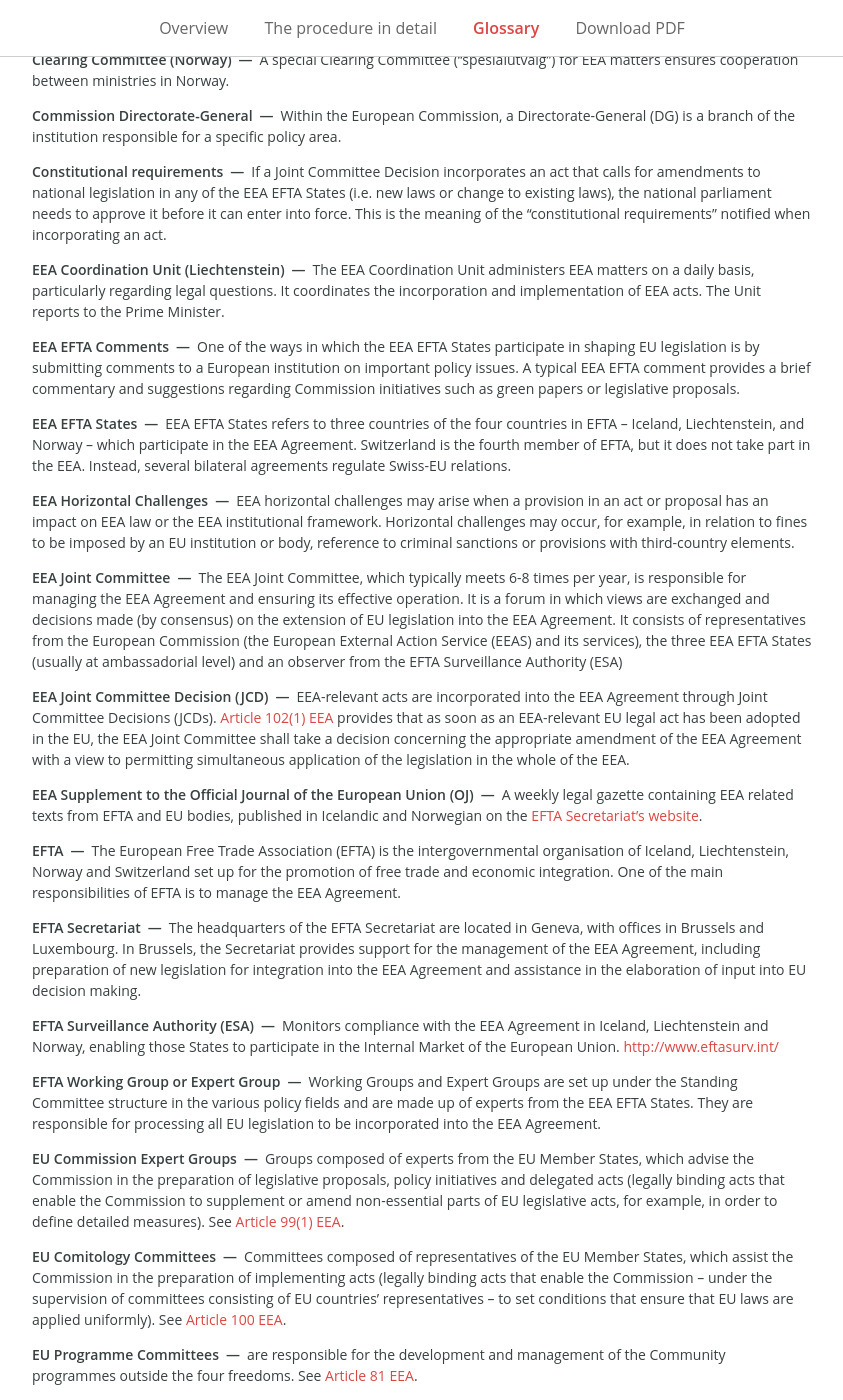
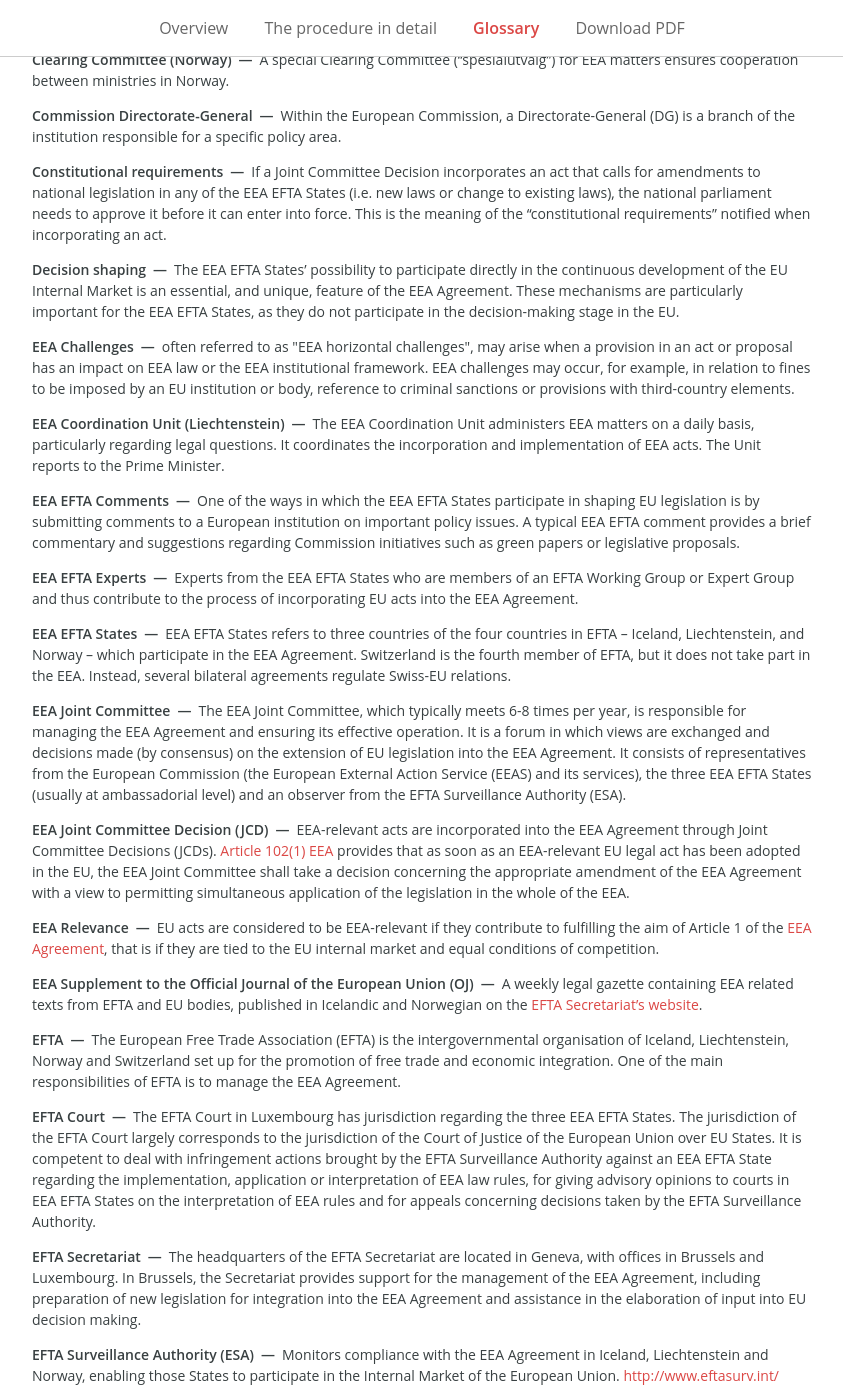
Before and after one commit to eaudeweb/efta_eea-procedure, a Jekyll site: the page built from glossary.html, in a window 1280 px wide and 1400 px high, scrolled down 381 px. Shown: the whole window, without its empty margins (218-1061 px from the left). Built offline with Jekyll 4.4.1, drawn with Linux system fonts in a browser that asks for light colours.

Commit message:
updated glossary

```diff
--- a/_data/glossary.json
+++ b/_data/glossary.json
@@ -32,6 +32,17 @@
   },
 
   {
+    "name": "Decision shaping",
+    "definition": "The EEA EFTA States’ possibility to participate directly in the continuous development of the EU Internal Market is an essential, and unique, feature of the EEA Agreement. These mechanisms are particularly important for the EEA EFTA States, as they do not participate in the decision-making stage in the EU."
+  },
+
+
+  {
+    "name": "EEA Challenges",
+    "definition": "often referred to as \"EEA horizontal challenges\", may arise when a provision in an act or proposal has an impact on EEA law or the EEA institutional framework. EEA challenges may occur, for example, in relation to fines to be imposed by an EU institution or body, reference to criminal sanctions or provisions with third-country elements."
+  },
+
+  {
     "name": "EEA Coordination Unit (Liechtenstein)",
     "definition": "The EEA Coordination Unit administers EEA matters on a daily basis, particularly regarding legal questions. It coordinates the incorporation and implementation of EEA acts. The Unit reports to the Prime Minister."
   },
@@ -41,24 +52,30 @@
     "definition": "One of the ways in which the EEA EFTA States participate in shaping EU legislation is by submitting comments to a European institution on important policy issues. A typical EEA EFTA comment provides a brief commentary and suggestions regarding Commission initiatives such as green papers or legislative proposals."
   },
 
+
+  {
+    "name": "EEA EFTA Experts",
+    "definition": "Experts from the EEA EFTA States who are members of an EFTA Working Group or Expert Group and thus contribute to the process of incorporating EU acts into the EEA Agreement."
+  },
+
   {
     "name": "EEA EFTA States",
     "definition": "EEA EFTA States refers to three countries of the four countries in EFTA – Iceland, Liechtenstein, and Norway – which participate in the EEA Agreement. Switzerland is the fourth member of EFTA, but it does not take part in the EEA. Instead, several bilateral agreements regulate Swiss-EU relations."
   },
 
   {
-    "name": "EEA Horizontal Challenges",
-    "definition": "EEA horizontal challenges may arise when a provision in an act or proposal has an impact on EEA law or the EEA institutional framework. Horizontal challenges may occur, for example, in relation to fines to be imposed by an EU institution or body, reference to criminal sanctions or provisions with third-country elements."
-  },
-
-  {
     "name": "EEA Joint Committee",
-    "definition": "The EEA Joint Committee, which typically meets 6-8 times per year, is responsible for managing the EEA Agreement and ensuring its effective operation. It is a forum in which views are exchanged and decisions made (by consensus) on the extension of EU legislation into the EEA Agreement. It consists of representatives from the European Commission (the European External Action Service (EEAS) and its services), the three EEA EFTA States (usually at ambassadorial level) and an observer from the EFTA Surveillance Authority (ESA)"
+    "definition": "The EEA Joint Committee, which typically meets 6-8 times per year, is responsible for managing the EEA Agreement and ensuring its effective operation. It is a forum in which views are exchanged and decisions made (by consensus) on the extension of EU legislation into the EEA Agreement. It consists of representatives from the European Commission (the European External Action Service (EEAS) and its services), the three EEA EFTA States (usually at ambassadorial level) and an observer from the EFTA Surveillance Authority (ESA)."
   },
 
   {
     "name": "EEA Joint Committee Decision (JCD)",
     "definition": "EEA-relevant acts are incorporated into the EEA Agreement through Joint Committee Decisions (JCDs). <a href=\"http://www.efta.int/media/documents/legal-texts/eea/the-eea-agreement/Main%20Text%20of%20the%20Agreement/EEAagreement.pdf\">Article 102(1) EEA</a> provides that as soon as an EEA-relevant EU legal act has been adopted in the EU, the EEA Joint Committee shall take a decision concerning the appropriate amendment of the EEA Agreement with a view to permitting simultaneous application of the legislation in the whole of the EEA."
+  },
+
+  {
+    "name": "EEA Relevance",
+    "definition": "EU acts are considered to be EEA-relevant if they contribute to fulfilling the aim of Article 1 of the <a href=\"http://www.efta.int/media/documents/legal-texts/eea/the-eea-agreement/Main%20Text%20of%20the%20Agreement/EEAagreement.pdf\">EEA Agreement</a>, that is if they are tied to the EU internal market and equal conditions of competition."
   },
 
   {
@@ -69,6 +86,11 @@
   {
     "name": "EFTA",
     "definition": "The European Free Trade Association (EFTA) is the intergovernmental organisation of Iceland, Liechtenstein, Norway and Switzerland set up for the promotion of free trade and economic integration.  One of the main responsibilities of EFTA is to manage the EEA Agreement."
+  },
+
+  {
+    "name": "EFTA Court",
+    "definition": "The EFTA Court in Luxembourg has jurisdiction regarding the three EEA EFTA States. The jurisdiction of the EFTA Court largely corresponds to the jurisdiction of the Court of Justice of the European Union over EU States. It is competent to deal with infringement actions brought by the EFTA Surveillance Authority against an EEA EFTA State regarding the implementation, application or interpretation of EEA law rules, for giving advisory opinions to courts in EEA EFTA States on the interpretation of EEA rules and for appeals concerning decisions taken by the EFTA Surveillance Authority."
   },
 
   {
--- a/index.html
+++ b/index.html
@@ -107,7 +107,7 @@
           <section class="section-step"
                    id="1-2-early-assessment-of-commission-proposals">
             <h3 class="step-heading">Early assessment and EEA EFTA Comments</h3>
-            <p>When the Commission publishes a proposal, the EEA EFTA Working or Expert Groups assess possible EEA challenges. Throughout the EU’s decision-making process, they may also voice their support and concerns to the EU institutions in an <a class="tip tip-glossary" href="{{ site.baseurl }}/glossary/#eea-efta-comments">EEA EFTA Comment</a>.</p>
+            <p>When the Commission publishes a proposal, the EEA EFTA Working or Expert Groups assess possible <a class="tip tip-glossary" href="{{ site.baseurl }}/glossary/#eea-challenges">EEA challenges</a>. Throughout the EU’s decision-making process, they may also voice their support and concerns to the EU institutions in an <a class="tip tip-glossary" href="{{ site.baseurl }}/glossary/#eea-efta-comments">EEA EFTA Comment</a>.</p>
 
             <div class="step-details" id="details-1-2">
               <small class="sr-only muted italic serif">Additional information:</small>
```
